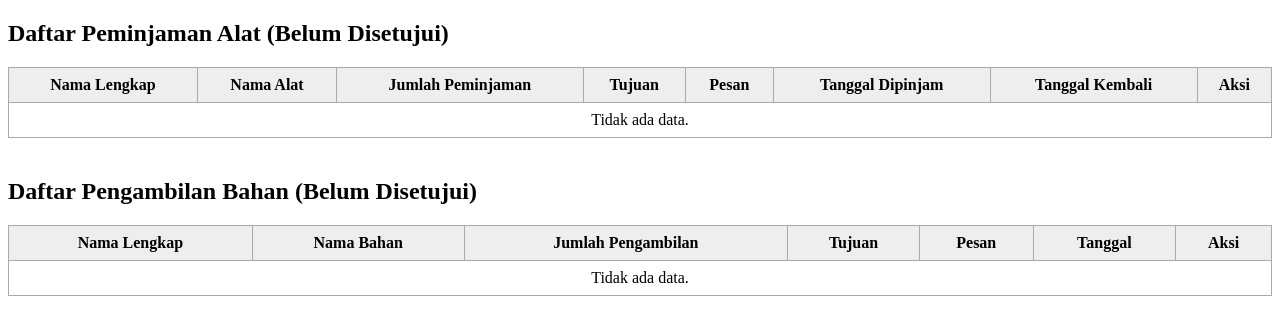
After one commit to hoiamisme/labunicaci, a CodeIgniter 4 app: the page made by app/Views/Pemberitahuan_form.php in a window 1280 px wide. The commit adds this page. Shown: the top 335 px of the page. Run offline with PHP 8.4 and a stand-in for CodeIgniter, Linux system fonts and the light colour scheme; the template is opened without the code that fills it, so the values that code supplies are empty; some libraries are stand-ins or nearby versions.

Commit message:
Pemberitahuan

```diff
--- a/app/Config/Routes.php
+++ b/app/Config/Routes.php
@@ -77,3 +77,8 @@ $routes->get('inventory/detail/(:alpha)/(:num)', 'Inventory::detail/$1/$2');
 $routes->post('inventory/hapus-alat/(:num)', 'Inventory::hapus_alat/$1');
 $routes->post('inventory/hapus-bahan/(:num)', 'Inventory::hapus_bahan/$1');
 $routes->post('inventory/hapus-instrumen/(:num)', 'Inventory::hapus_instrumen/$1');
+
+//Pemberitahuan
+$routes->get('pemberitahuan', 'Pemberitahuan::index');
+$routes->post('pemberitahuan/approveAlat', 'Pemberitahuan::approveAlat');
+$routes->post('pemberitahuan/approveBahan', 'Pemberitahuan::approveBahan');
--- /dev/null
+++ b/app/Views/Pemberitahuan_form.php
@@ -0,0 +1,111 @@
+<!DOCTYPE html>
+<html>
+<head>
+    <title>Pemberitahuan</title>
+    <style>
+        table {
+            width: 100%;
+            border-collapse: collapse;
+            margin-bottom: 40px;
+        }
+        th, td {
+            border: 1px solid #aaa;
+            padding: 8px;
+            text-align: center;
+        }
+        th {
+            background-color: #eee;
+        }
+        button {
+            padding: 4px 8px;
+            background-color: #4CAF50;
+            color: white;
+            border: none;
+            border-radius: 4px;
+            cursor: pointer;
+        }
+        button:hover {
+            background-color: #45a049;
+        }
+    </style>
+</head>
+<body>
+
+<h2>Daftar Peminjaman Alat (Belum Disetujui)</h2>
+<table>
+    <thead>
+        <tr>
+            <th>Nama Lengkap</th>
+            <th>Nama Alat</th>
+            <th>Jumlah Peminjaman</th>
+            <th>Tujuan</th>
+            <th>Pesan</th>
+            <th>Tanggal Dipinjam</th>
+            <th>Tanggal Kembali</th>
+            <th>Aksi</th>
+        </tr>
+    </thead>
+    <tbody>
+        <?php if (!empty($alat)): ?>
+            <?php foreach ($alat as $item): ?>
+                <tr>
+                    <td><?= esc($item->nama_lengkap) ?></td>
+                    <td><?= esc($item->nama_alat) ?></td>
+                    <td><?= esc($item->pengurangan) ?></td>
+                    <td><?= esc($item->tujuan_pemakaian) ?></td>
+                    <td><?= esc($item->pesan) ?></td>
+                    <td><?= esc($item->tanggal_dipinjam) ?></td>
+                    <td><?= esc($item->tanggal_kembali) ?></td>
+                    <td>
+                        <form action="<?= base_url('pemberitahuan/approveAlat') ?>" method="post">
+                            <input type="hidden" name="id_logalat" value="<?= $item->id_logalat ?>">
+                            <button type="submit">✔</button>
+                        </form>
+                    </td>
+                </tr>
+            <?php endforeach ?>
+        <?php else: ?>
+            <tr><td colspan="8">Tidak ada data.</td></tr>
+        <?php endif; ?>
+    </tbody>
+</table>
+
+<h2>Daftar Pengambilan Bahan (Belum Disetujui)</h2>
+<table>
+    <thead>
+        <tr>
+            <th>Nama Lengkap</th>
+            <th>Nama Bahan</th>
+            <th>Jumlah Pengambilan</th>
+            <th>Tujuan</th>
+            <th>Pesan</th>
+            <th>Tanggal</th>
+            <th>Aksi</th>
+        </tr>
+    </thead>
+    <tbody>
+        <?php if (!empty($bahan)): ?>
+            <?php foreach ($bahan as $item): ?>
+                <tr>
+                    <td><?= esc($item->nama_lengkap) ?></td>
+                    <td><?= esc($item->nama_bahan) ?></td>
+                    <td><?= esc($item->pengurangan) ?></td>
+                    <td><?= esc($item->tujuan_pemakaian) ?></td>
+                    <td><?= esc($item->pesan) ?></td>
+                    <td><?= esc($item->tanggal) ?></td>
+                    <td>
+                        <form action="<?= base_url('pemberitahuan/approveBahan') ?>" method="post">
+                            <input type="hidden" name="id_logbahan" value="<?= $item->id_logbahan ?>">
+                            <button type="submit">✔</button>
+                        </form>
+                    </td>
+                </tr>
+            <?php endforeach ?>
+        <?php else: ?>
+            <tr><td colspan="7">Tidak ada data.</td></tr>
+        <?php endif; ?>
+    </tbody>
+</table>
+
+</body>
+</html>
--- a/app/Views/daftar_instrumen_form.php
+++ b/app/Views/daftar_instrumen_form.php
@@ -15,9 +15,11 @@
     <a href="/inventory/daftar-alat" style="margin-right: 10px;">🔧 Daftar Alat</a>
     <a href="/inventory/daftar-bahan" style="margin-right: 10px;">🧪 Daftar Bahan</a>
     <strong><a href="/inventory/daftar-instrumen" style="margin-right: 10px; color: #007bff;">📏 Daftar Instrumen</a></strong>
+    <a href="/pemberitahuan" style="margin-right: 10px;">🔔 Pemberitahuan</a>
     <a href="/profiles" style="margin-right: 10px;">👤 Profiles</a>
     <a href="/logout">🔒 Logout</a>
 </div>
+
 
     <h2>📏 Daftar Instrumen</h2>
 
```
Also changed, not shown: app/Controllers/Pemberitahuan.php (added, +40 -0 lines), app/Models/PemberitahuanModel.php (added, +38 -0 lines). Lines whose indentation alone changed are shown as unchanged.
